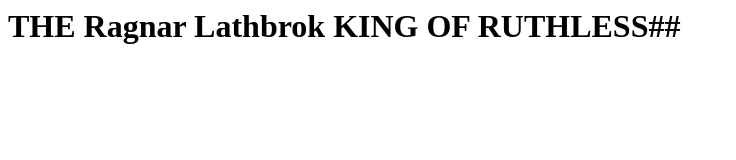
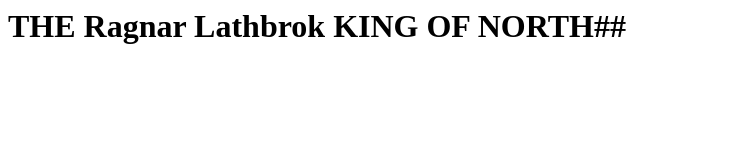
Before and after one commit to santhiyanarayananan/Docker-Apache, a plain HTML site: page index.html in a window 1280 px wide. Shown: the whole page, without its empty margins (0-736 px from the left). Drawn offline with Linux system fonts and the light colour scheme.

Commit message:
Update index.html

```diff
--- a/index.html
+++ b/index.html
@@ -1,7 +1,7 @@
 <html>
   <head>
     <h1>
-      THE Ragnar Lathbrok KING OF RUTHLESS##
+      THE Ragnar Lathbrok KING OF NORTH##
     </h1>
   </head>
 </html>
```
